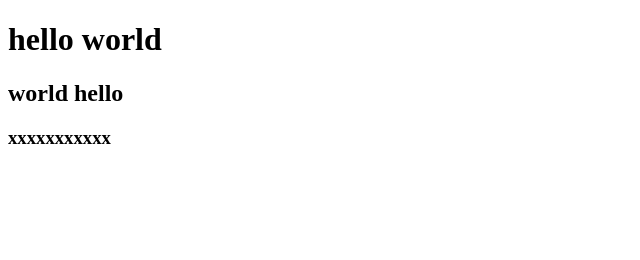
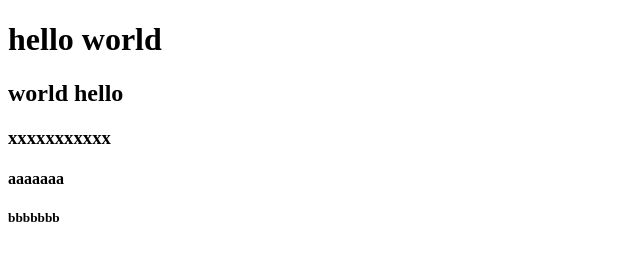
Before and after one commit to yico001/gitDemo, a plain HTML site: page index.html in a window 1280 px wide. Shown: the whole page, without its empty margins (0-640 px from the left). Drawn offline with Linux system fonts and the light colour scheme.

Commit message:
这是第五次提交

```diff
--- a/index.html
+++ b/index.html
@@ -10,5 +10,7 @@
         <h1>hello world</h1>
         <h2>world hello</h2>
         <h3>xxxxxxxxxxx</h3>
+        <h4>aaaaaaa</h4>
+        <h5>bbbbbbb</h5>
     </body>
 </html>
```
Also changed, not shown: 1 other file.
